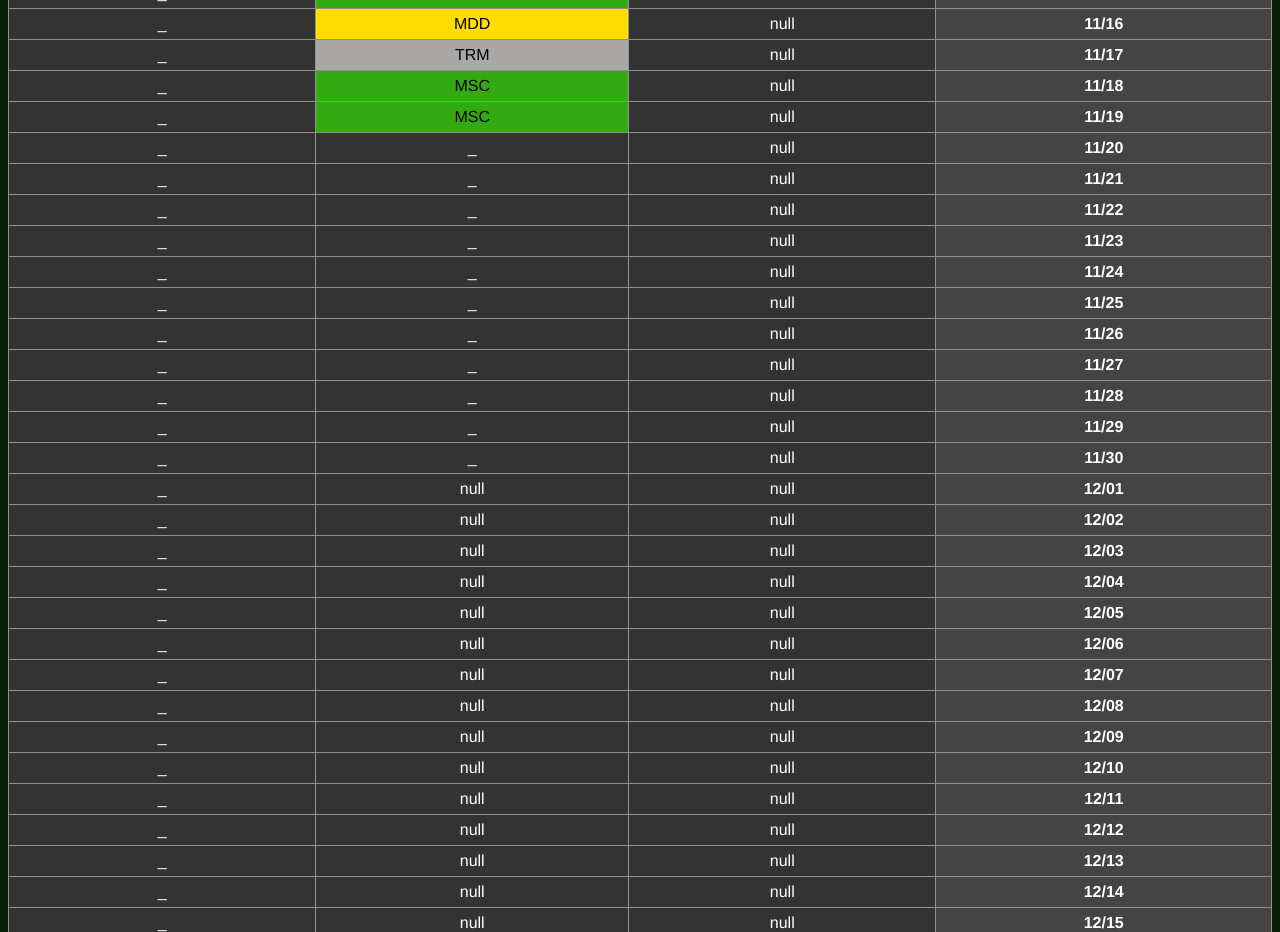
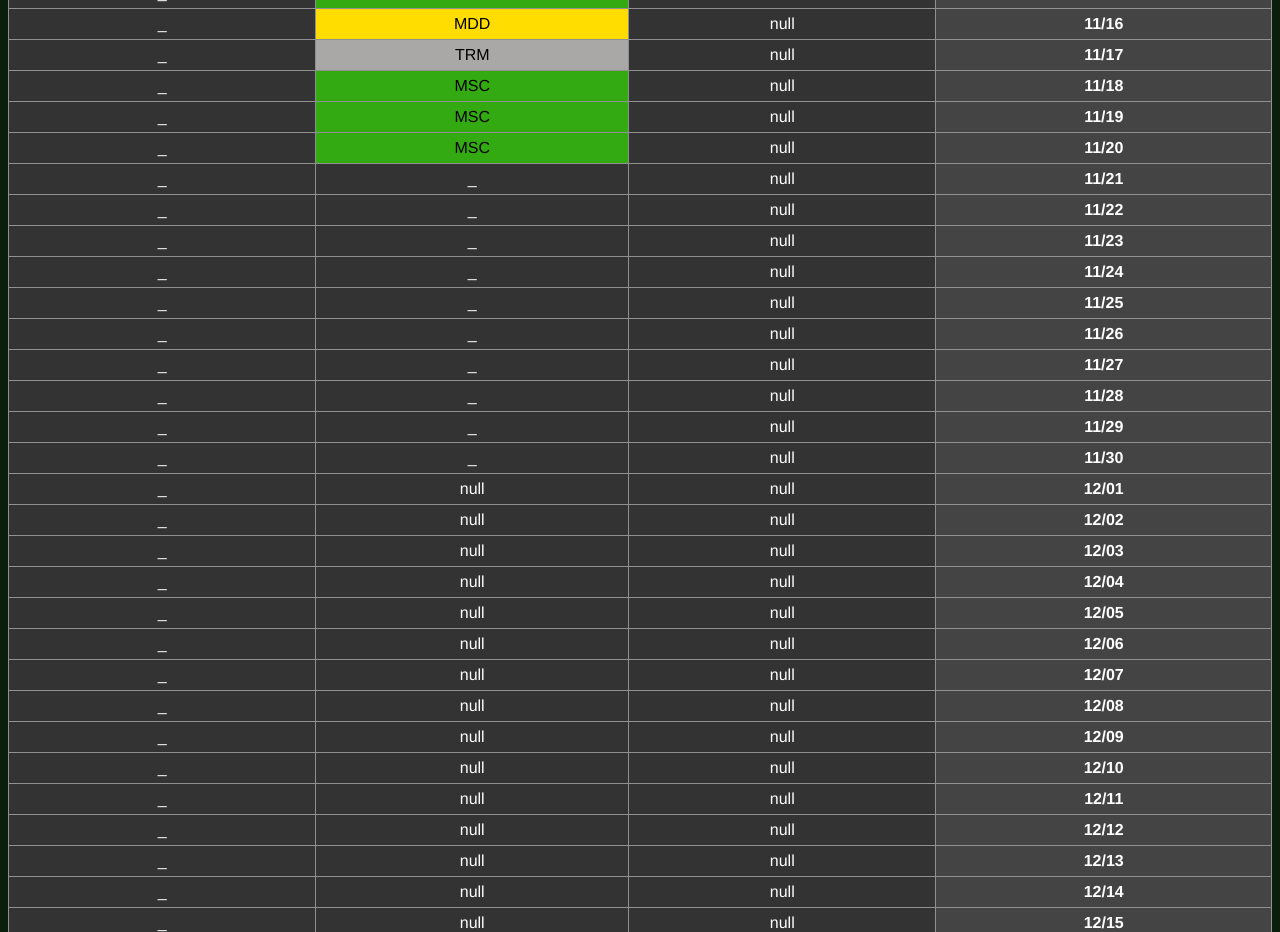
Before and after one commit to applebravetree-crypto/devel, a plain HTML site: page SouthAmericaTornadoOutlooks/southamerica_riskhistorytable.html in a window 1280 px wide. Shown: the part 4520-5452 px from the top of the page. Drawn offline with Linux system fonts and the light colour scheme.

Commit message:
Update southamerica_riskhistorytable.html

```diff
--- a/SouthAmericaTornadoOutlooks/southamerica_riskhistorytable.html
+++ b/SouthAmericaTornadoOutlooks/southamerica_riskhistorytable.html
@@ -889,7 +889,7 @@
                 </tr>
                 <tr>
                     <td>_</td> <!-- 2027 -->
-                    <td>_</td> <!-- 2026 -->
+                    <td class="MSC">MSC</td> <!-- 2026 -->
                     <td>null</td> <!-- 2025 -->
                     <th>11/20</th>
                 </tr>
```
